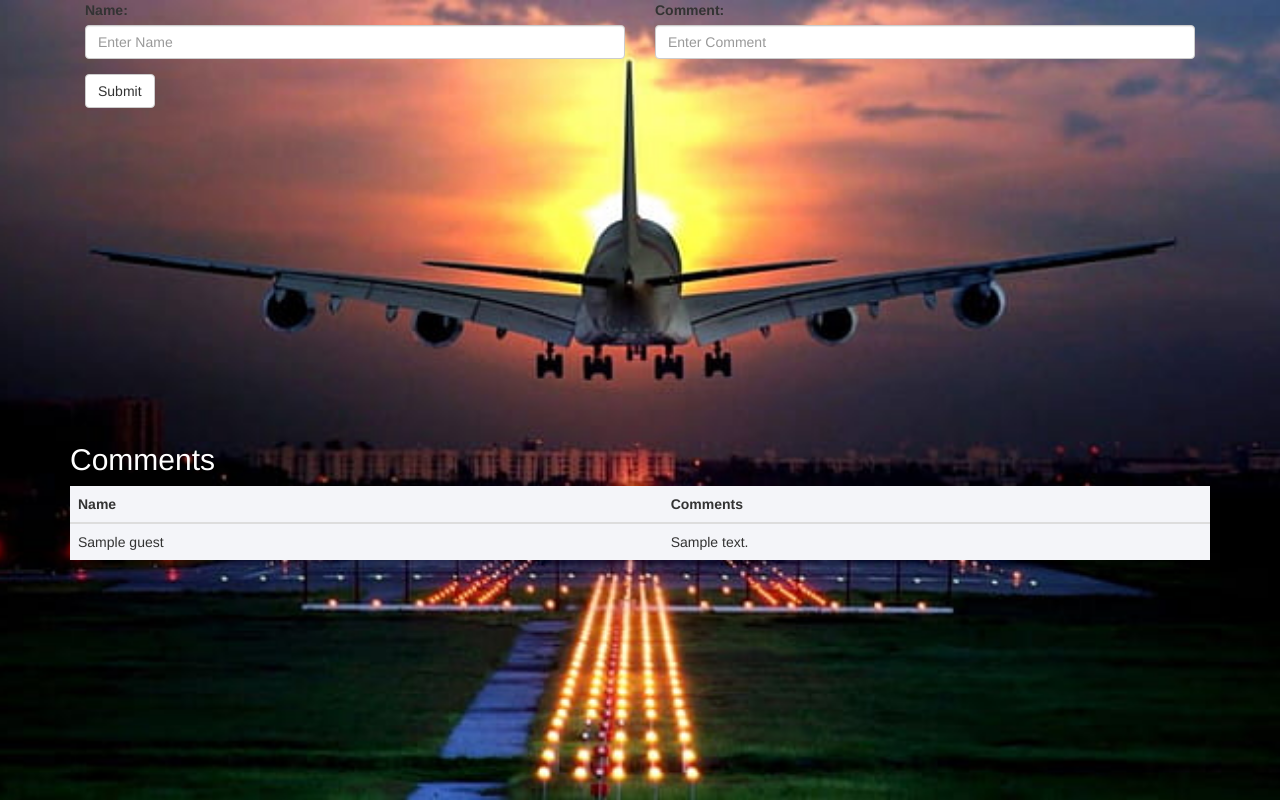
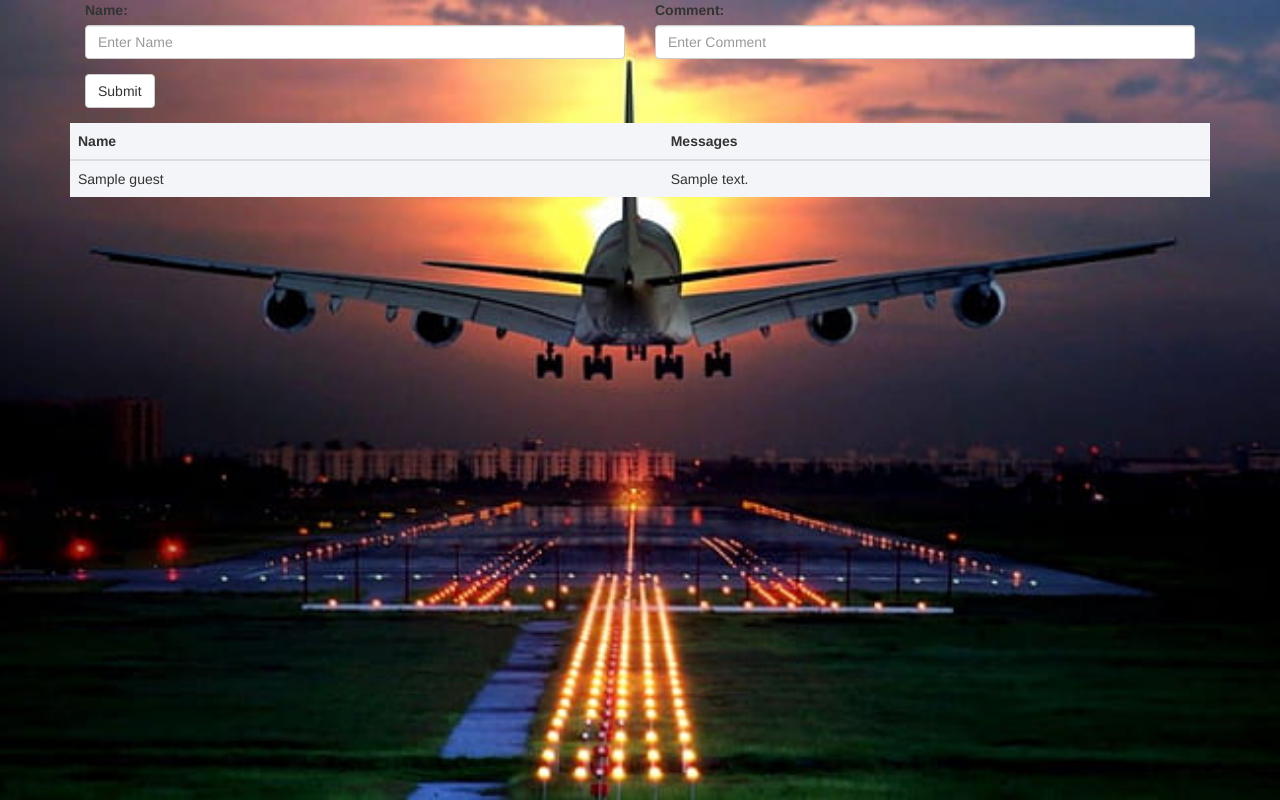
Before and after one commit to madhusudhanrao-ppm/code-assets, a PHP site: page / in a window 1280 px wide. Run offline with PHP 8.4, Linux system fonts and the light colour scheme; tables that the repository leaves empty or names only in its code hold one stand-in row (values such as "Sample post"); data that the repository does not hold is empty.

Commit message:
Update index.php

```diff
--- a/PHP/index.php
+++ b/PHP/index.php
@@ -92,15 +92,11 @@ else
 
 
     <div class="container">
-    <br/><br/><br/></br/><br/>
-    <br/><br/><br/></br/><br/>
-    <br/><br/><br/></br/><br/>
-    <h2 style="color:white">Comments</h2>
     <table class="table" style="background-color:#F4F5F9">
         <thead>
         <tr>
             <th>Name</th>
-            <th>Comments</th>
+            <th>Messages</th>
         </tr>
         </thead>
         <tbody>
```
